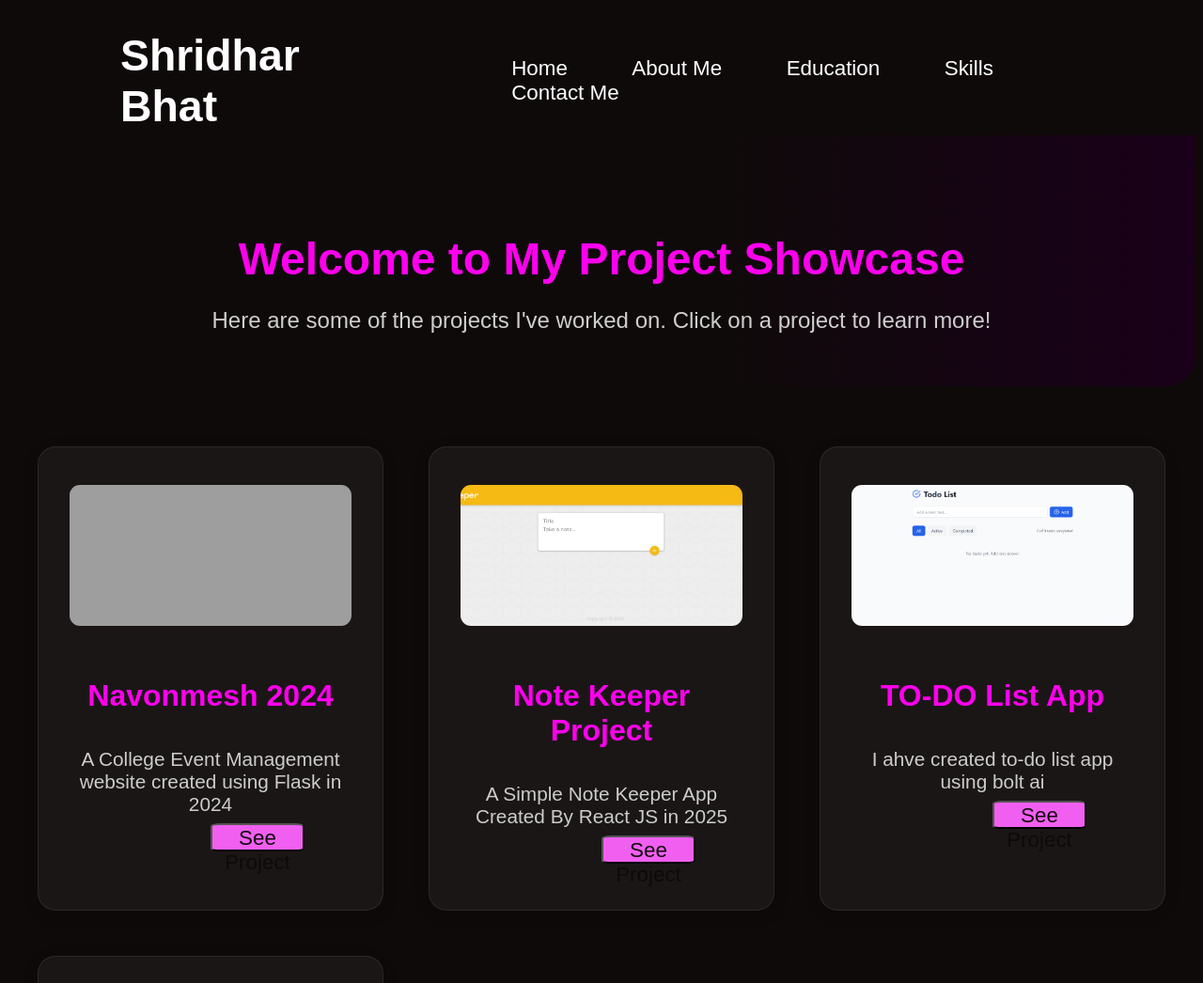
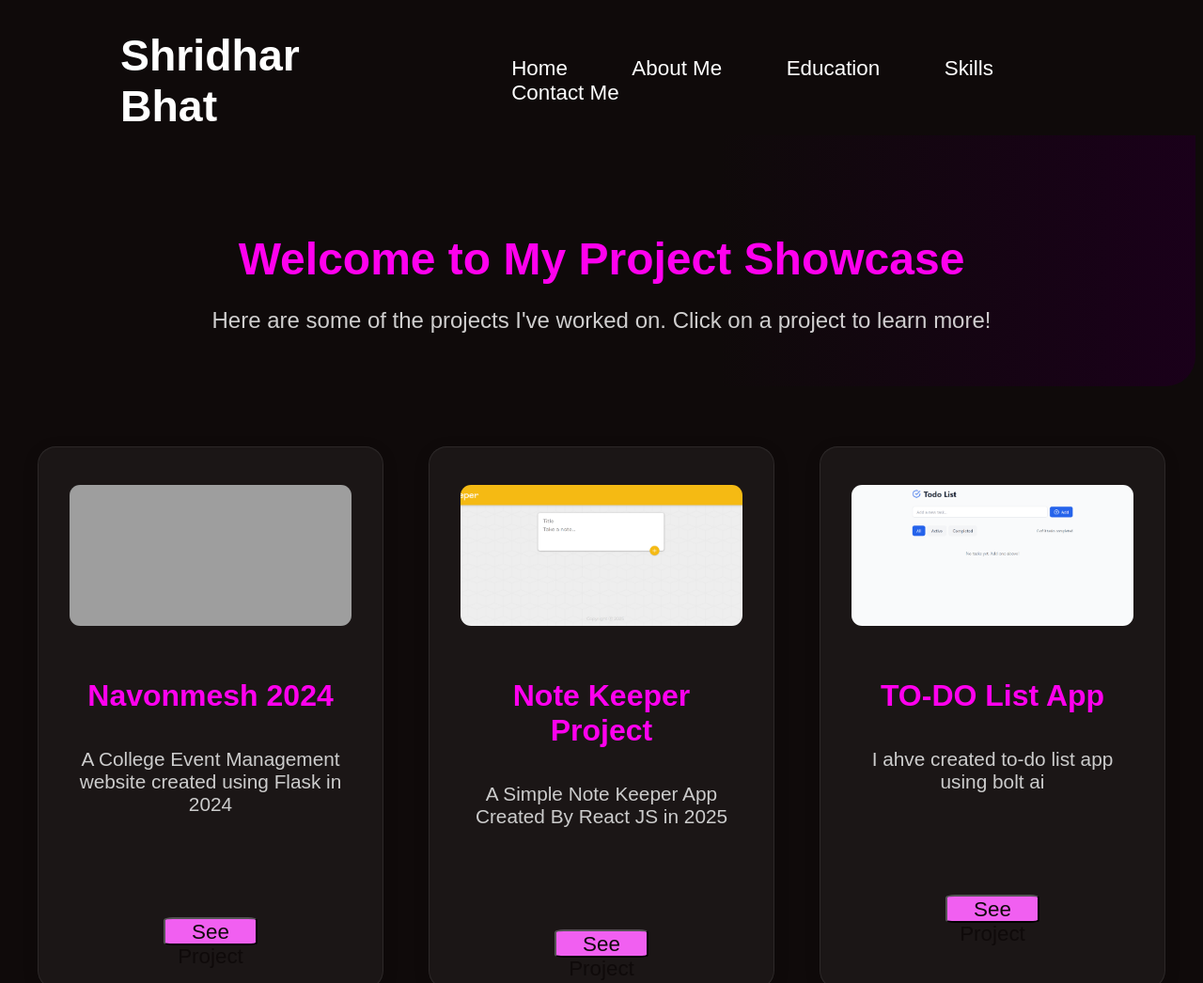
Before and after one commit to shridhar618/My-Portfolio, a website: page public/project.html in a window 1280 px wide. Shown: the top 1046 px of the page at 94% size. Drawn offline with nearby package versions, Linux system fonts and the light colour scheme; grey boxes are pictures that could not be loaded.

Commit message:
Update project.css

```diff
--- a/public/project.css
+++ b/public/project.css
@@ -175,7 +175,7 @@ nav {
 }
 
 .project-card button.learn-more {
-    margin-left: 100px;
+    margin-top: 100px;
     height: 30px;
     width: 100px;
     align-self: center;
```
